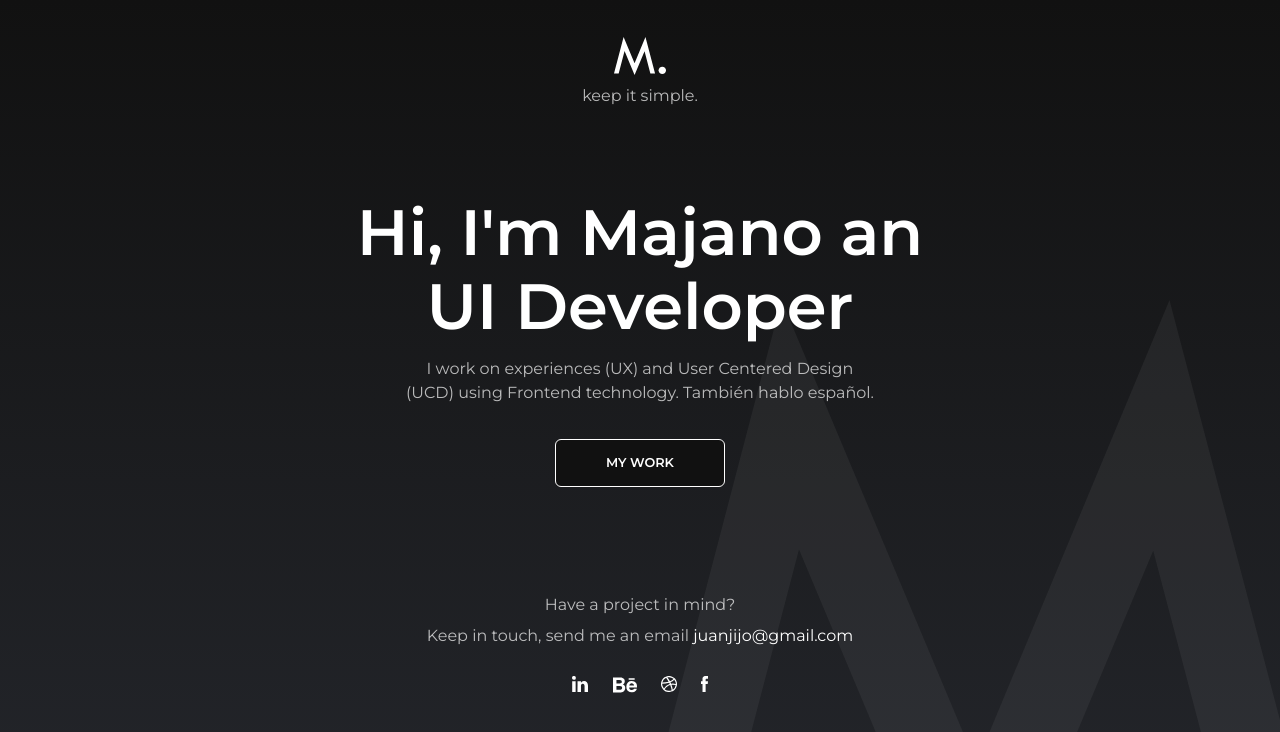
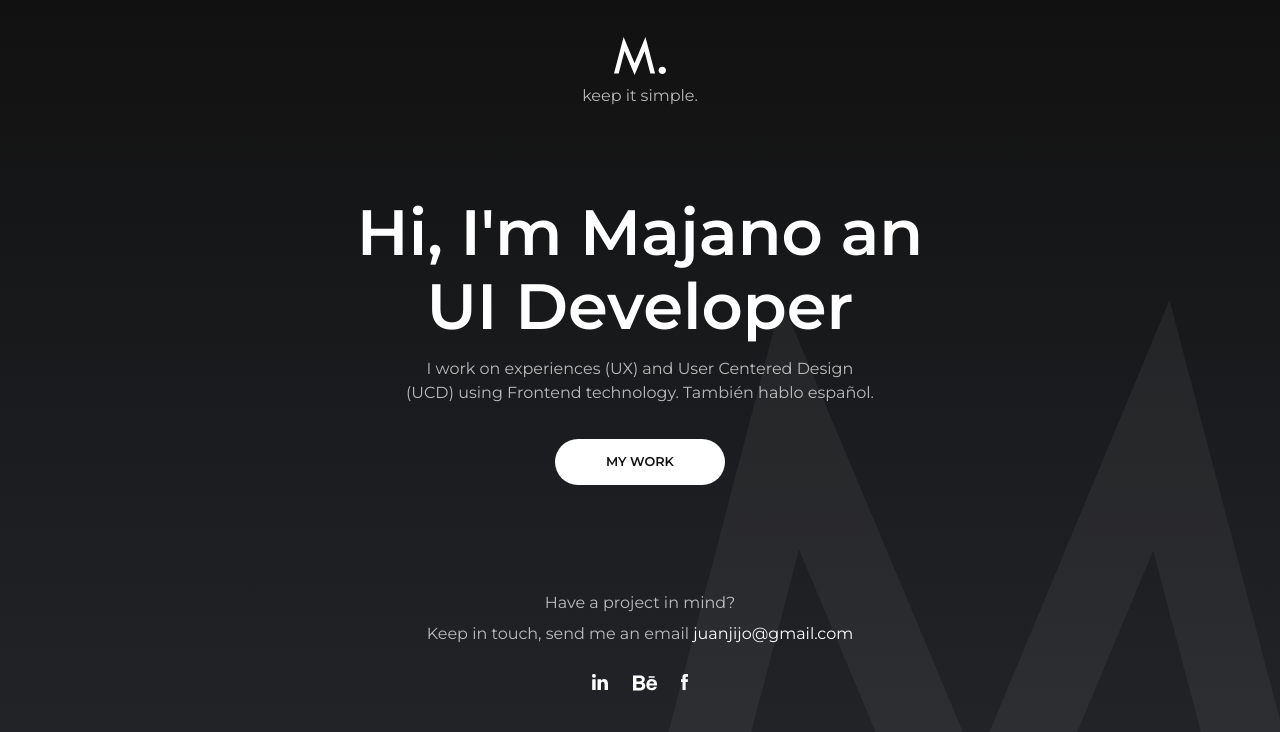
Before and after one commit to majano/majano, a plain HTML site: page index.html in a window 1280 px wide. In both pictures the pointer is over the link "MY WORK". Drawn offline with Linux system fonts and the light colour scheme.

Commit message:
html update

```diff
--- a/css/style.css
+++ b/css/style.css
@@ -71,11 +71,14 @@ p {
     padding: 0 30px;
     min-width: 170px;
     border-radius: 6px;
-    border: 1px solid transparent;
+    /*border: 1px solid transparent;*/
+    border-radius: 25px;
 }
 
 .content a:hover {
-    border: 1px solid #fff;
+    /*border: 1px solid #fff;*/
+    background-color: #fff;
+    color: #111;
 }
 
 .footer {
--- a/index.html
+++ b/index.html
@@ -83,8 +83,10 @@
                             alt="Majano on Linkedin"></a></li>
                 <li><a href="https://www.behance.net/jmajano" target="_blank"><img src="img/behance-logo.svg"
                             alt="Majano on Behance"></a></li>
-                <li><a href="https://dribbble.com/majano" target="_blank"><img src="img/dribbble-logo.svg"
+                <!--
+                    <li><a href="https://dribbble.com/majano" target="_blank"><img src="img/dribbble-logo.svg"
                             alt="Majano on Dribbble"></a></li>
+                -->
                 <li><a href="https://www.facebook.com/majano.oficial" target="_blank"><img src="img/facebook-logo.svg"
                             alt="Majano on Facebook"></a></li>
             </ul>
```
